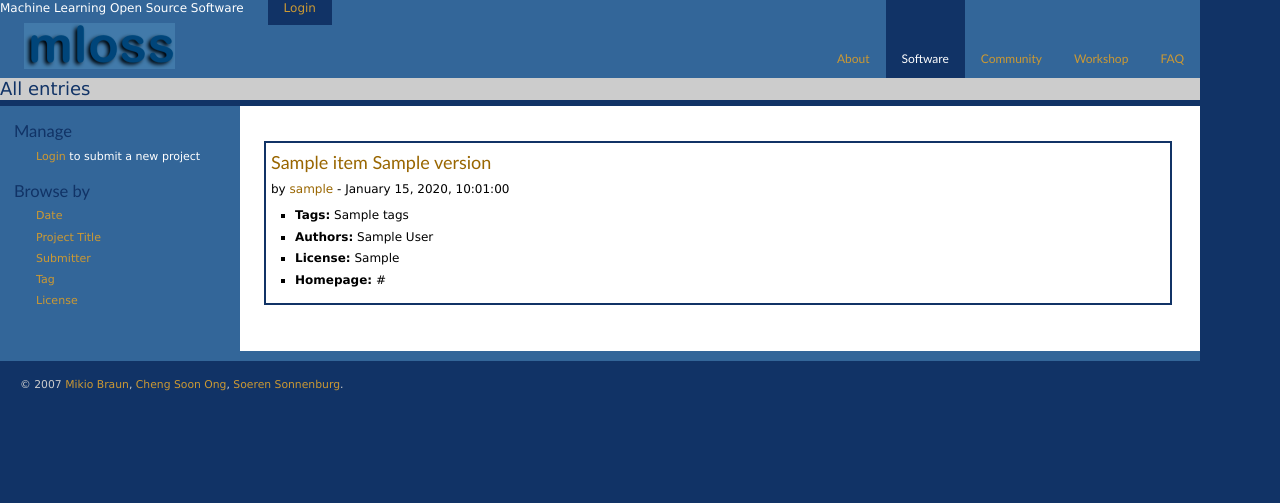
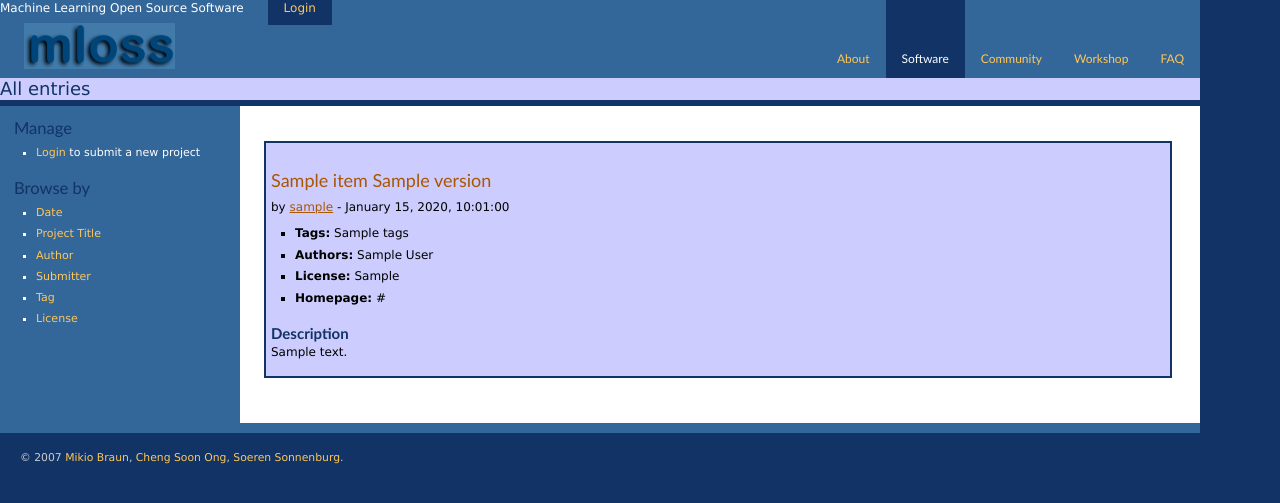
Before and after one commit to open-machine-learning/mloss, a Django app: template templates/software/software_list.html in a window 1280 px wide. Shown: the top 503 px of the page. Run offline with Django 3.2, Linux system fonts and the light colour scheme; the template is opened without the code that fills it: most values are stand-ins (such as "Sample title", 1, 10 or a date in 2020).

Commit message:
oaoaooaoaohhhhh noooo!! cheng style is not your strength I am reverting to what we had before.

```diff
--- a/media/css/base.css
+++ b/media/css/base.css
@@ -15,11 +15,11 @@ body, th, td { font:12px/1.4em Verdana,sans-serif; }
 
 a {text-decoration: none;}
 a img {border: none;}
-a:link, a:visited { color:#CC9933; text-decoration:none; }
-#content-main a:link, #content-main a:visited { color:#996600; text-decoration:none; }
+a:link, a:visited { color:#ffc757; }
+#content-main a:link, #content-main a:visited { color:#ab5603; text-decoration:underline; }
 a:hover { color:#ffe761; }
-#content-main a:hover { background-color:#999999; color:#113366; text-decoration:none; }
-#content-main h2 a, #content-main h3 a { text-decoration:none }
+#content-main a:hover { background-color:#CCCCCC; color:#113366; text-decoration:none; }
+#content-main h2 a, #content-main h3 a { text-decoration:none !important; }
 
 /* HEADER */
 
@@ -67,12 +67,10 @@ p, ul, dl { margin-top:.6em; margin-bottom:.8em; }
 hr { color:#ccc; background-color:#ccc; height:1px; border:0; }
 p.date { color:#487858; margin-top:-.2em; }
 p.more { margin-top:-.4em; }
-#content-main h2, #content-main h3 { margin-top:.2em; }
+.sidebar p.date { color:#90ba9e; }
+.sidebar h2:first-child { margin-top:.8em; }
+#content-main h2, #content-main h3 { margin-top:1.2em; }
 h2.deck { margin-top:-.5em !important; margin-bottom:.6em; color:#487858; }
-#content-related li { list-style-type:none }
-table { width:95% }
-th { padding:5px; border:2px solid #113366;background:#FFFFFF }
-td { padding:5px; border:2px solid #113366;background:#FFFFFF }
 
 /* LISTS */
 
@@ -93,11 +91,15 @@ dd { margin-bottom:.8em; }
 
 #billboard h2 { margin:0; }
 #generic #billboard { display:none; }
-#billboard { background:#CCCCCC repeat-x; border-bottom:6px solid #113366; font-size:150%; line-height:1.2em; color:#113366; }
+#billboard { background:#CCCCFF repeat-x; border-bottom:6px solid #113366; font-size:150%; line-height:1.2em; color:#113366; }
 
 /* COMMENTS */
 
-#comment { width:90%; padding:3px; border:1px solid #113366; background:#FFFFFF}
+#comment { width:90%; padding:3px; border:1px solid #113366; background:#CCCCFF}
+
+table { width:95% }
+th { padding:5px; border:2px solid #113366;background:#CCCCFF }
+td { padding:5px; border:2px solid #113366;background:#CCCCFF }
 
 /* FOOTER */
 
--- a/templates/software/software_list.html
+++ b/templates/software/software_list.html
@@ -37,7 +37,7 @@
 	{% if snippet.os_license %}<li><b>License:</b> {{ snippet.os_license}}</li> {% endif %}
 	{% if snippet.project_url %}<li><b>Homepage:</b> {{ snippet.project_url|urlize}}</li> {% endif %}
     </ul>
-    <!--<p><h3>Description</h3>{{ snippet.description_html }}</p>-->
+    <p><h3>Description</h3>{{ snippet.description_html }}</p>
   </td></tr></table>
 
 {% endfor %}
@@ -73,7 +73,7 @@
 <ul>
     <li><a href="/software/date/">Date</a></li>
     <li><a href="/software/title/">Project Title</a></li>
-    <!--<li><a href="/software/author/">Author</a></li>-->
+    <li><a href="/software/author/">Author</a></li>
     <li><a href="/software/submitter/">Submitter</a></li>
     <li><a href="/software/tags/">Tag</a></li>
     <li><a href="/software/license/">License</a></li>
```
